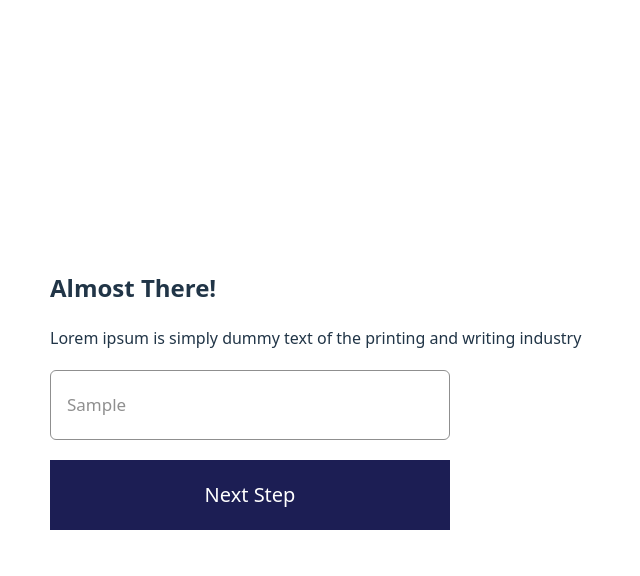
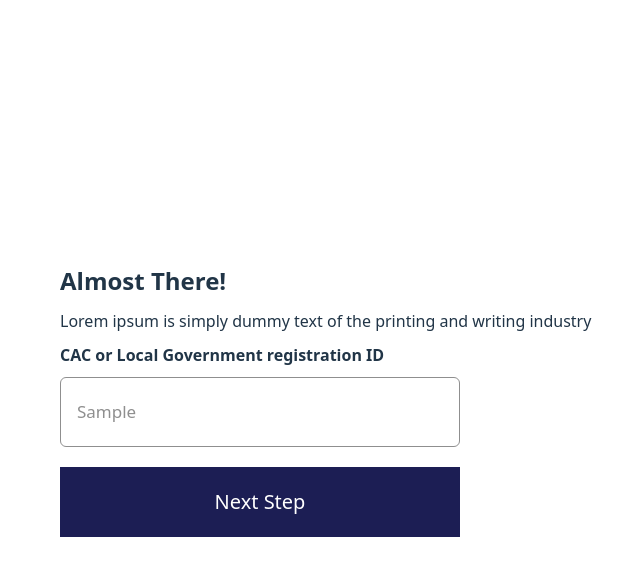
Before and after one commit to Akintayo74/Donation-Ermine, a React (Vite) app in the folder donation-app/: page /auth/signup in a window 1280 px wide. Both pictures are taken after typing "Sample", "name@example.com", "Sample123" into the empty fields and a click on the button "Next Step". Shown: the top 576 px of the page, without its empty margins (110-750 px from the left). Built offline with nearby package versions, Linux system fonts and the light colour scheme.

Commit message:
created form component to avoid repeating logic

```diff
--- a/donation-app/src/GlobalStyles.js
+++ b/donation-app/src/GlobalStyles.js
@@ -57,6 +57,7 @@ const GlobalStyles = createGlobalStyle `
     :root {
         font-family: system-ui, Avenir, Helvetica, Arial, sans-serif;
         --font-weight-default: 400;
+        --font-weight-semiBold: 600;
         --font-weight-bold: 700;
         --font-size-medium: 20px;
         --font-size-normal: 17px;
--- /dev/null
+++ b/donation-app/src/components/Form.jsx
@@ -0,0 +1,28 @@
+import styled from "styled-components";
+
+const FormWrapper = styled.form `
+    display: flex;
+    flex-direction: column;
+    gap: 10px;
+    margin: 10px;
+
+    & > Input {
+        margin-bottom: 10px;
+    }
+`
+
+
+function Form({ children, onSubmit}) {
+
+    function handleSubmit(event) {
+        event.preventDefault();
+        if(onSubmit){
+            onSubmit(event)
+        }
+    }
+
+    return <FormWrapper onSubmit={handleSubmit}>{ children }</FormWrapper>
+}
+
+
+export default Form;
--- a/donation-app/src/components/FormStep1.jsx
+++ b/donation-app/src/components/FormStep1.jsx
@@ -2,18 +2,19 @@ import Input from "./Input";
 import Button from "./Button";
 import styled from "styled-components";
 import PageWrapper from "./PageWrapper";
+import Form from "./Form";
 
 function FormStep1({ formData, onNext, onChange }) {
 
-    function handleSubmit(event) {
-        event.preventDefault();
-        onNext();
-    }
+    // function handleSubmit(event) {
+    //     event.preventDefault();
+    //     onNext();
+    // }
 
     return (
         <>
             <PageWrapper>
-                <Form onSubmit={handleSubmit}>
+                <Form onSubmit={() => onNext()}>
                     <label htmlFor="orgName">Organization Name</label>
                     <Input
                         name = "orgName"
@@ -49,16 +50,16 @@ function FormStep1({ formData, onNext, onChange }) {
     )
 }
 
-const Form = styled.form `
-    display: flex;
-    flex-direction: column;
-    gap: 10px;
-    margin: 10px;
+// const Form = styled.form `
+//     display: flex;
+//     flex-direction: column;
+//     gap: 10px;
+//     margin: 10px;
 
-    & > Input {
-        margin-bottom: 10px;
-    }
-`;
+//     & > Input {
+//         margin-bottom: 10px;
+//     }
+// `;
 
 
 
--- a/donation-app/src/components/FormStep2.jsx
+++ b/donation-app/src/components/FormStep2.jsx
@@ -2,20 +2,18 @@ import Input from "./Input";
 import Button from "./Button";
 import PageWrapper from "./PageWrapper";
 import styled from "styled-components";
+import Form from "./Form";
 
 function FormStep2({ formData, onNext, onChange }) {
-
-    function handleSubmit(event) {
-        event.preventDefault();
-        onNext();
-    }
 
     return (
         <>
             <PageWrapper>
-                <Form onSubmit={handleSubmit}>
+                <Form onSubmit={() => onNext()}>
                     <h2>Almost There!</h2>
                     <p>Lorem ipsum is simply dummy text of the printing and writing industry</p>
+
+                    <Label>CAC or Local Government registration ID</Label>
                     <Input
                         name = "orgName"
                         placeholder = 'Organization name here'
@@ -31,10 +29,8 @@ function FormStep2({ formData, onNext, onChange }) {
     )
 }
 
-const Form = styled.form `
-    display: flex;
-    flex-direction: column;
-    gap: 20px;
-`;
+const Label = styled.label `
+    font-weight: var(--font-weight-semiBold);
+`
 
 export default FormStep2;
```
